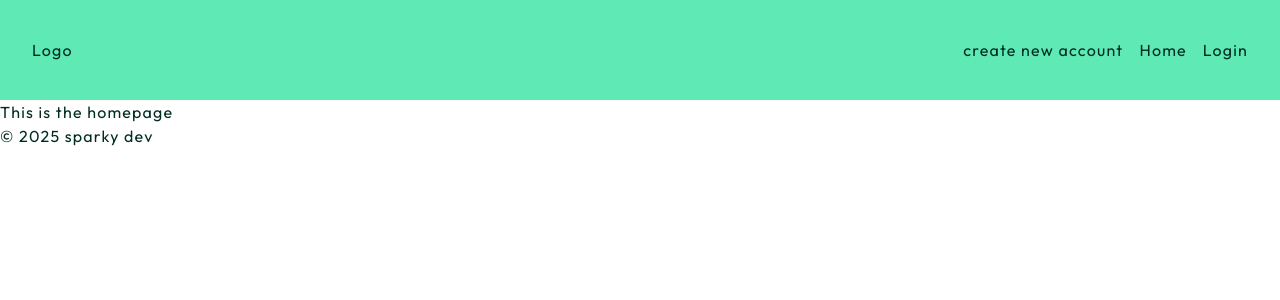
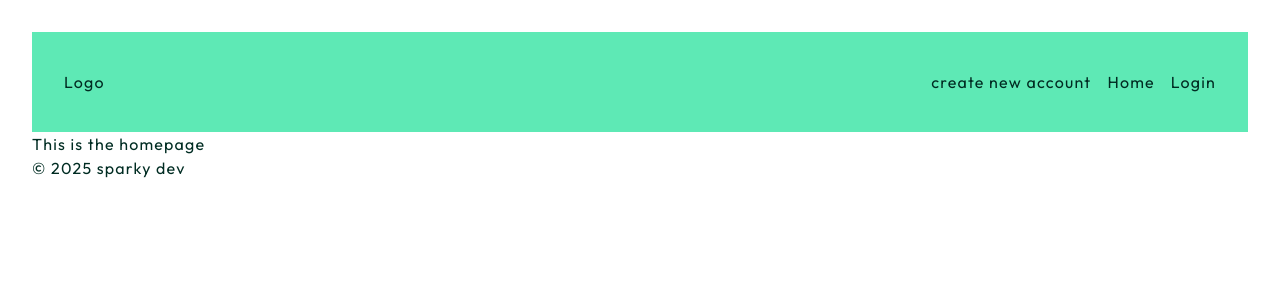
Before and after one commit to sparky9043/12-math-problem-generator, a React (Vite) app in the folder frontend/: page / in a window 1280 px wide. Shown: the top 300 px of the page. Built offline with nearby package versions, Linux system fonts and the light colour scheme.

Commit message:
add padding in background

```diff
--- a/frontend/src/reset.css
+++ b/frontend/src/reset.css
@@ -12,3 +12,9 @@ body {
   letter-spacing: 1.2px;
   line-height: 1.5;
 }
+
+#root {
+  height: 100vh;
+  overflow: hidden;
+  padding: 2rem;
+}
```
